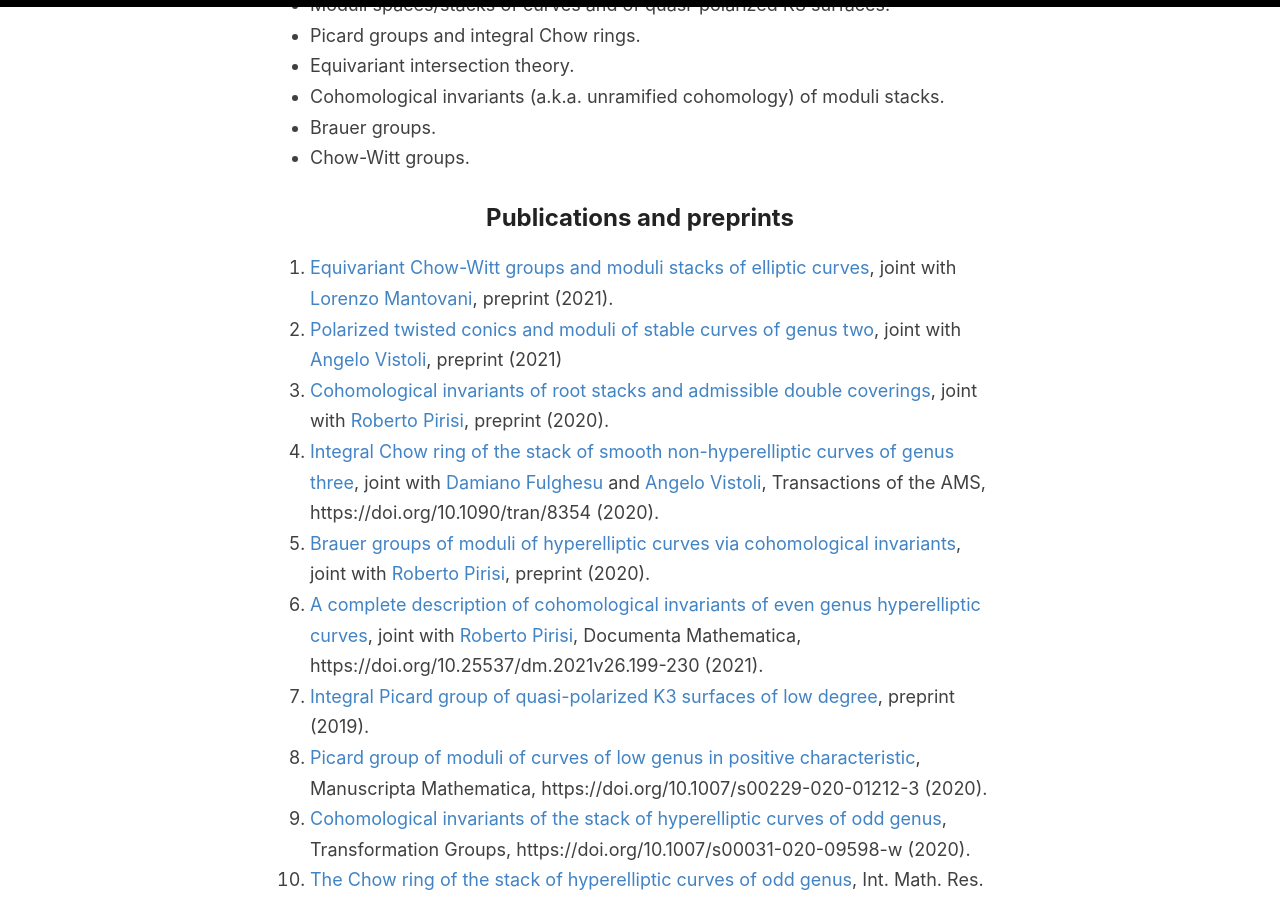
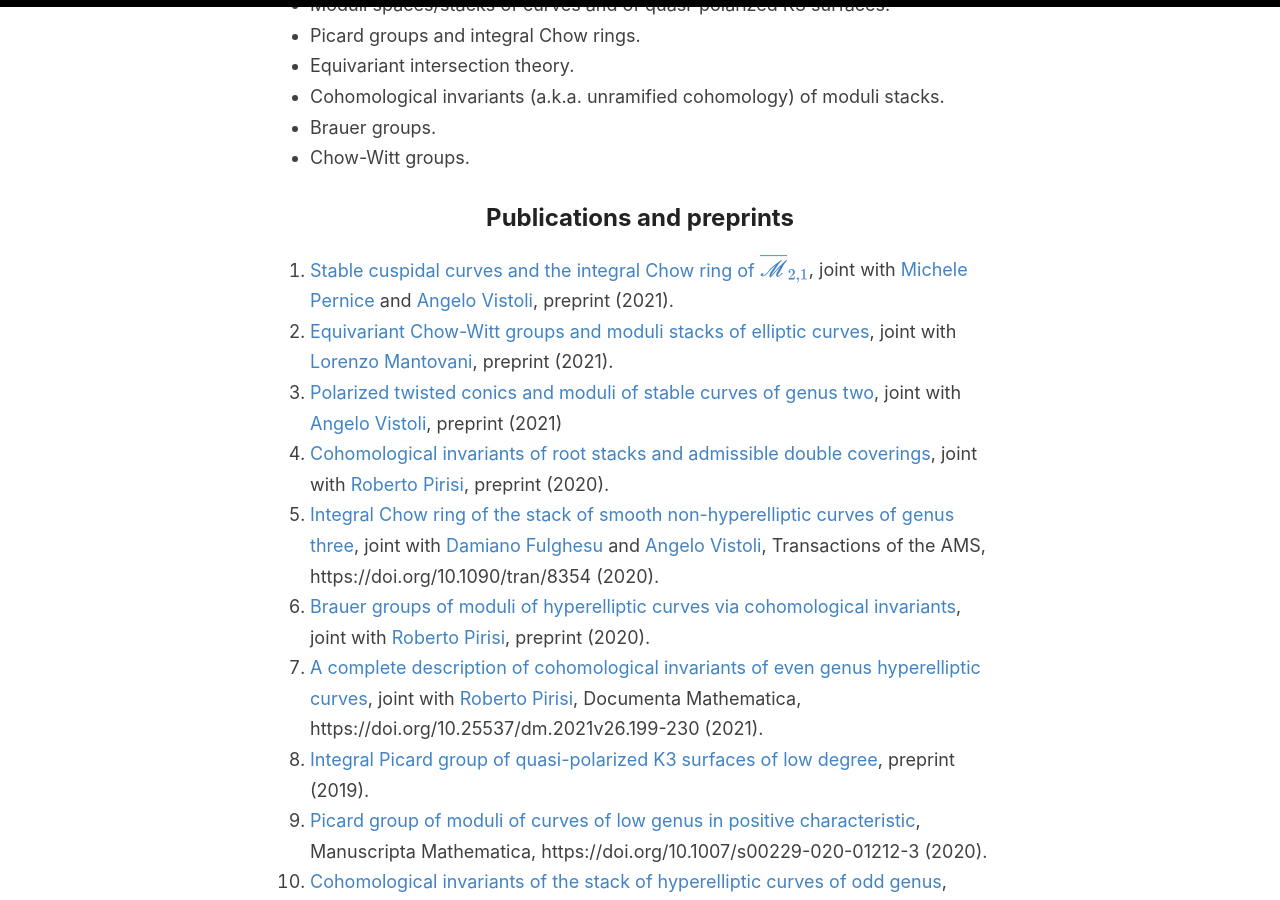
Before and after one commit to anddil/anddil.github.io, a Jekyll site: the page built from _pages/research.md, in a window 1280 px wide and 900 px high, scrolled down 648 px. Built offline with Jekyll 4.4.1, drawn with Linux system fonts in a browser that asks for light colours.

Commit message:
Update research.md

```diff
--- a/_pages/research.md
+++ b/_pages/research.md
@@ -42,6 +42,7 @@ The kind of techniques that I use range from the more abstract stack-theoretical
 
 ## Publications and preprints
 
+1. [Stable cuspidal curves and the integral Chow ring of $\overline{\mathscr{M}}_{2,1}$](https://arxiv.org/abs/2108.03680), joint with [Michele Pernice](https://www.sns.it/en/persona/michele-pernice) and [Angelo Vistoli](http://homepage.sns.it/vistoli/), preprint (2021).
 1. [Equivariant Chow-Witt groups and moduli stacks of elliptic curves](https://arxiv.org/abs/2107.02305), joint with [Lorenzo Mantovani](http://user.math.uzh.ch/mantovani/index.html), preprint (2021).
 1. [Polarized twisted conics and moduli of stable curves of genus two](https://arxiv.org/abs/2103.13204), joint with [Angelo Vistoli](http://homepage.sns.it/vistoli/), preprint (2021)
 1. [Cohomological invariants of root stacks and admissible double coverings](https://arxiv.org/abs/2009.07671), joint with [Roberto Pirisi](https://people.kth.se/~pirisi/), preprint (2020).
```
